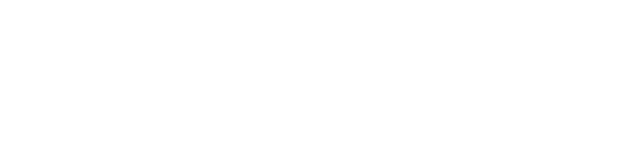
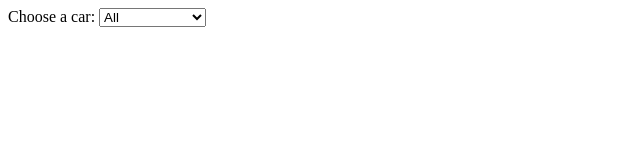
Before and after one commit to Kcboyy/Function-Control-Flow-Task, a plain HTML site: page Task_8/index.html in a window 1280 px wide. Shown: the whole page, without its empty margins (0-640 px from the left). Drawn offline with Linux system fonts and the light colour scheme.

Commit message:
Completed task

```diff
--- a/Task_8/index.html
+++ b/Task_8/index.html
@@ -6,6 +6,17 @@
     <title>Task 8</title>
   </head>
   <body>
+    <label for="cars">Choose a car:</label>
+
+    <select name="runType" id="runType">
+      <option value="" id="">All</option>
+      <option value="male" id="sex">Male</option>
+      <option value="female" id="sex">Female</option>
+      <option value="5k" id="event">5K</option>
+      <option value="10k" id="event">10K</option>
+      <option value="Half-Marathon" id="event">Half-Marathon</option>
+      <option value="Marathon" id="event">Marathon</option>
+    </select>
     <script src="./app.js"></script>
   </body>
 </html>
```
Also changed, not shown: Task_2/index.html (+1 -1 lines), Task_3/index.html (+3 -3 lines), Task_4/index.html (+2 -2 lines).
